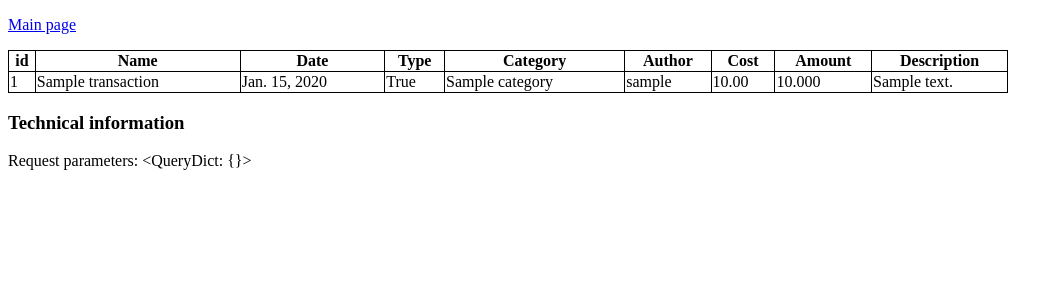
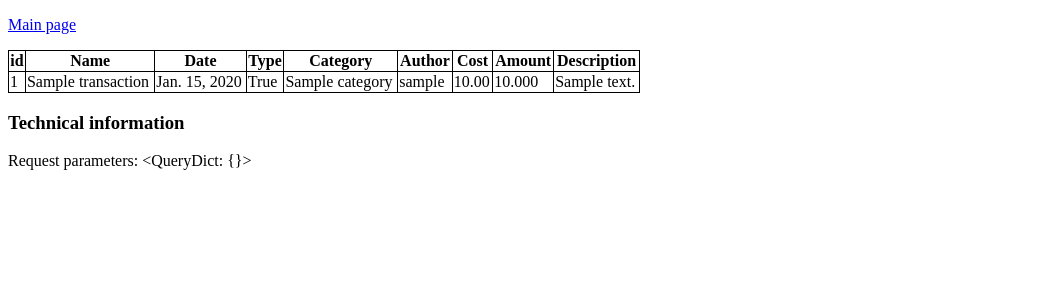
Before and after one commit to Kickoman/finance-keeper, a Django app: page /finances/list/ in a window 1280 px wide. Shown: the top 300 px of the page, without its empty margins (0-1063 px from the left). Run offline with Django 3.2, Linux system fonts and the light colour scheme; a user stored in the database is signed in; tables that the repository leaves empty hold one stand-in row (values such as "Sample post").

Commit message:
Static files added

```diff
--- a/again/settings.py
+++ b/again/settings.py
@@ -127,3 +127,7 @@ USE_TZ = True
 # https://docs.djangoproject.com/en/2.2/howto/static-files/
 
 STATIC_URL = '/static/'
+STATICFILES_DIRS = [
+    os.path.join(BASE_DIR, "static"),
+    'again/static'
+]
--- a/again/static/base/base.css
+++ b/again/static/base/base.css
@@ -2,3 +2,7 @@ table, td, th {
     border: 1px solid black;
     border-collapse: collapse;
 }
+
+table {
+    width: 50%;
+}
--- a/again/templates/again/base.html
+++ b/again/templates/again/base.html
@@ -4,7 +4,7 @@
     {% load static %}
     <meta charset="UTF-8">
     <title>{% block title %}Finance Keeper{% endblock %}</title>
-    <link type="text/css" rel="stylesheet" href="{% static "base/base.css" %}"
+    <link type="text/css" rel="stylesheet" href="{% static "base/base.css" %}">
     {% block css %}
     {% endblock %}
 
--- a/finances/templates/finances/list.html
+++ b/finances/templates/finances/list.html
@@ -9,7 +9,7 @@
         </p>
     </div>
     {% if transactions %}
-        <table width="1000px">
+        <table>
             <thead>
                 <tr>
                     <th>id</th>
```
